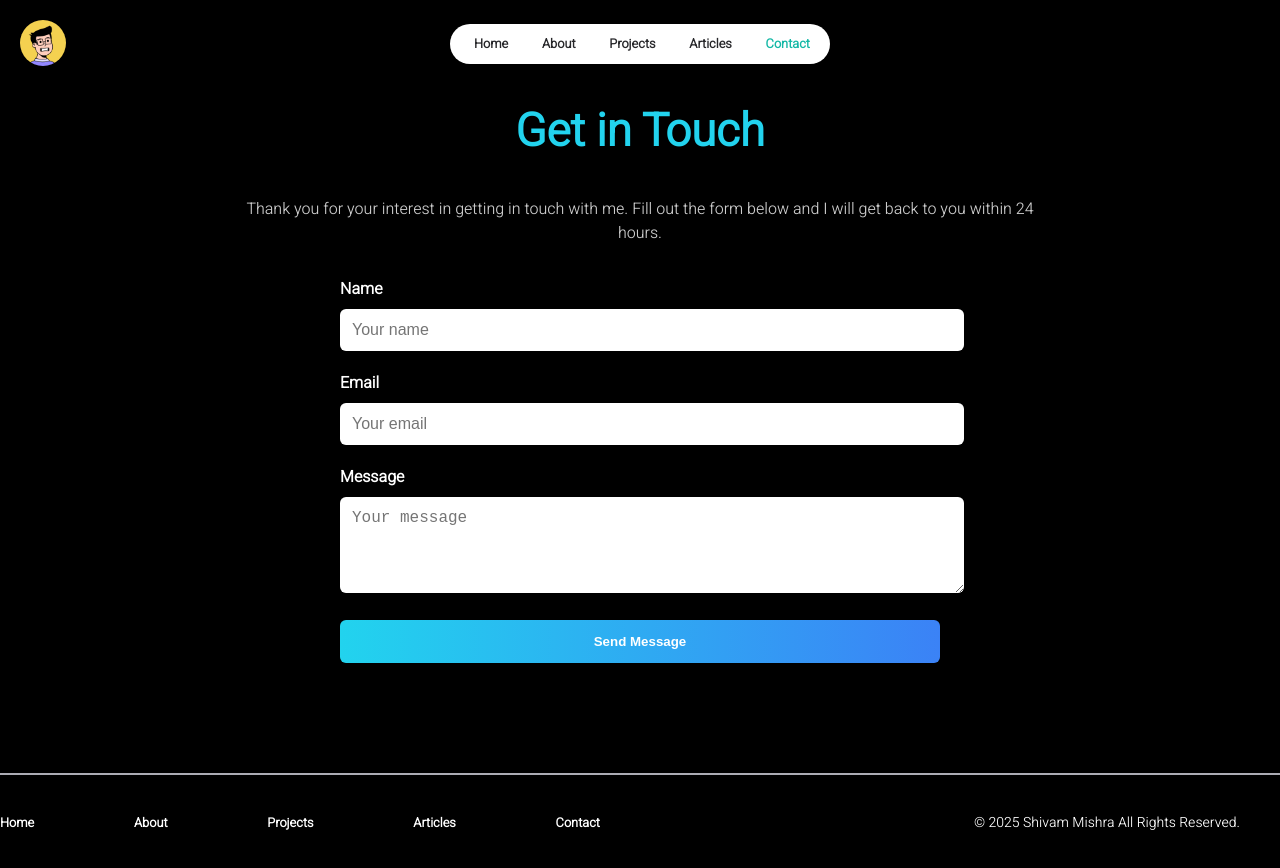
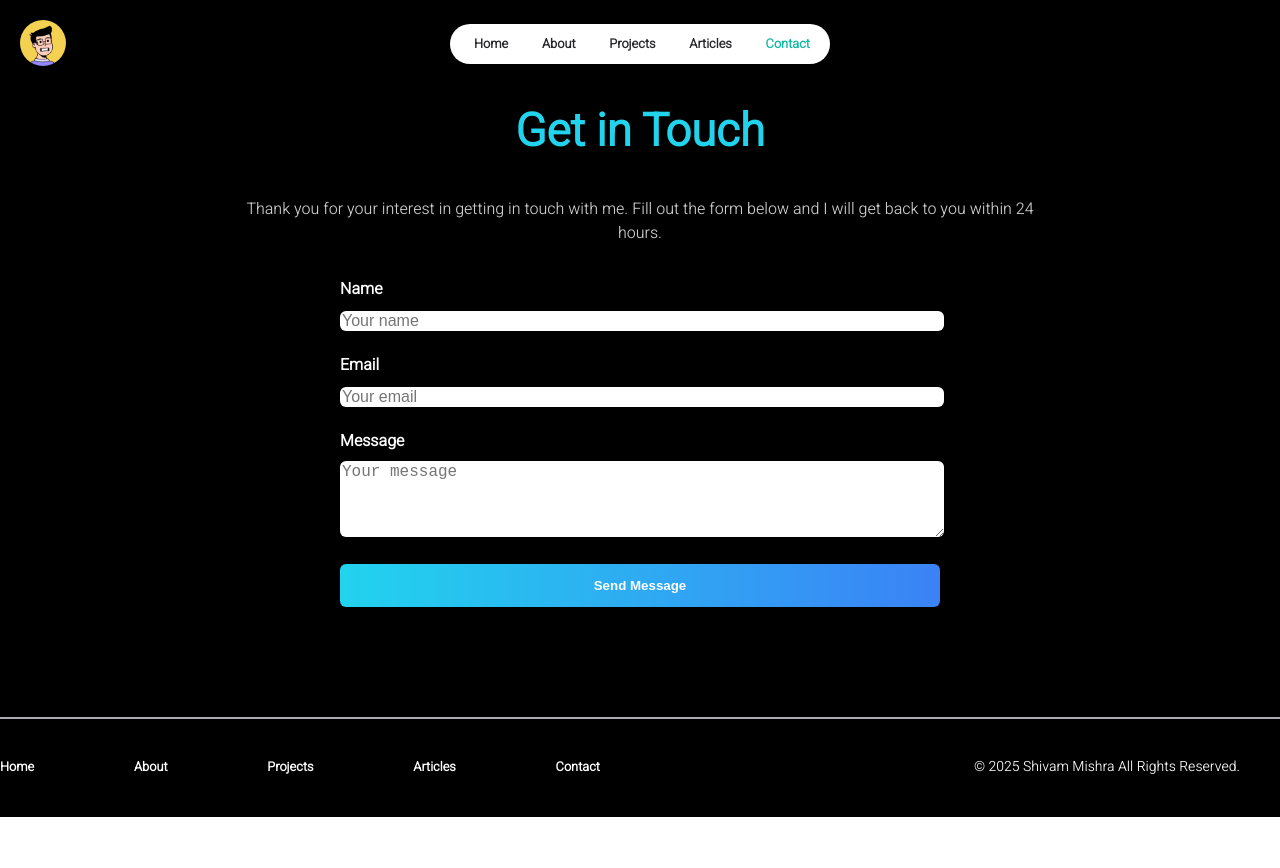
Before and after one commit to shivammishra28/portfolio, a React (Create React App) app: page /contact in a window 1280 px wide. Shown: the top 868 px of the page. After the commit the page ends 817 px from the top, so only its background shows below. Built offline with nearby package versions, Linux system fonts and the light colour scheme; no server answers.

Commit message:
Update contact.css

```diff
--- a/src/pages/styles/contact.css
+++ b/src/pages/styles/contact.css
@@ -64,7 +64,7 @@
 .contact-form input,
 .contact-form textarea {
 	width: 100%;
-	padding: 12px;
+/* 	padding: 12px; */
 	border-radius: 6px;
 	border: none;
 	color: black;
```
